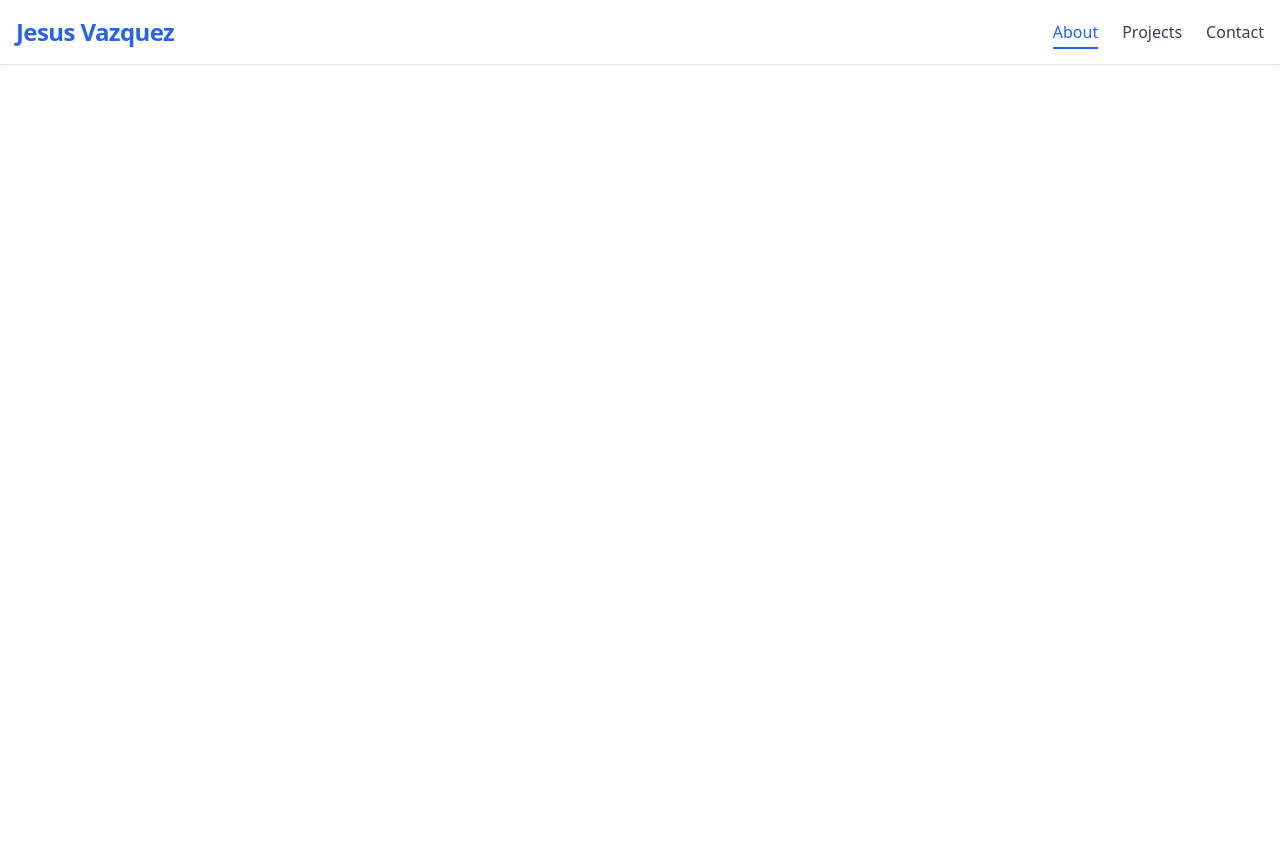
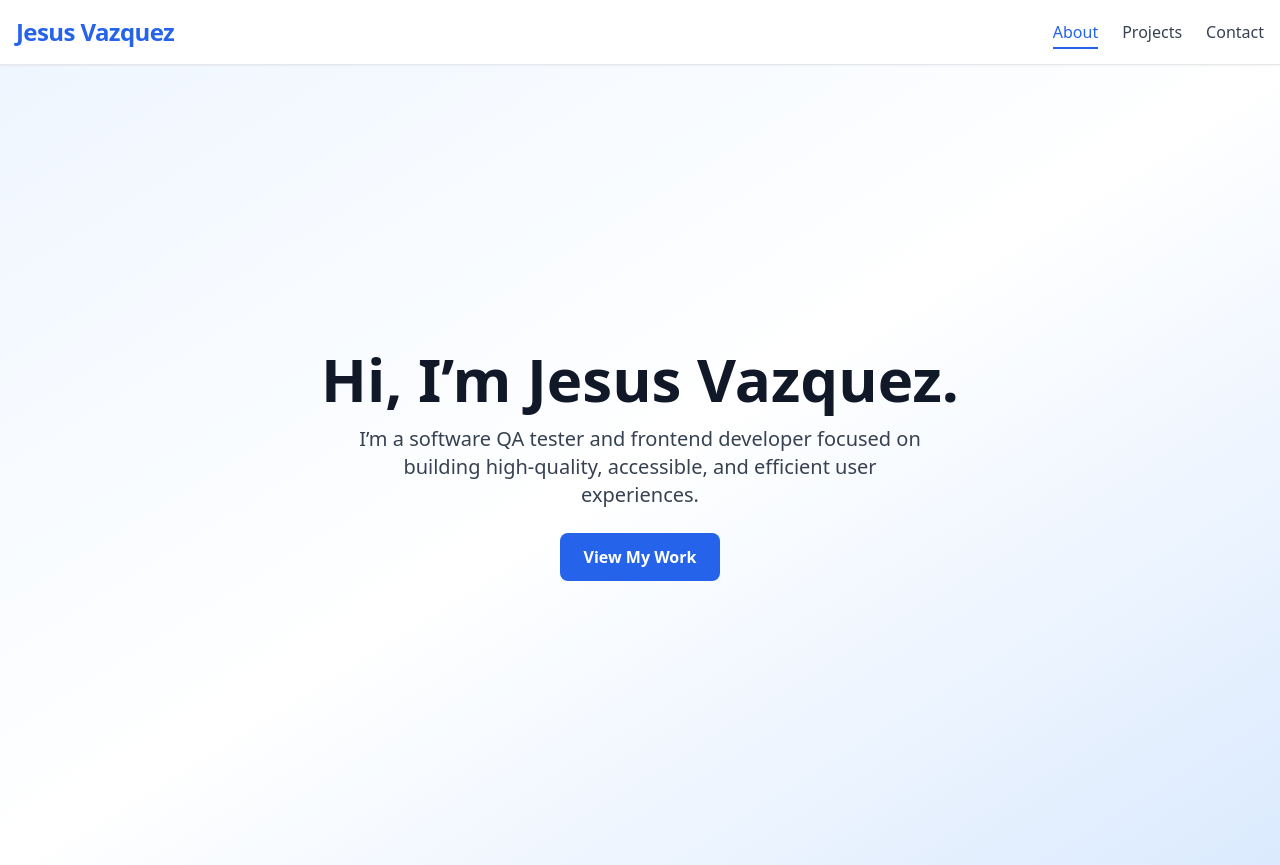
Before and after one commit to JesusV545/my-portfolio, a React (Vite) app: page / in a window 1280 px wide. Before the commit the page ends 800 px from the top, so only its background shows below. Built offline with nearby package versions, Linux system fonts and the light colour scheme.

Commit message:
Implemented Hero Section with a background

```diff
--- a/src/App.jsx
+++ b/src/App.jsx
@@ -1,9 +1,11 @@
 import Navbar from "./components/Navbar";
+import Hero from './components/Hero';
 
 export default function App() {
   return (
     <>
       <Navbar />
+      <Hero />
 
     </>
   );
--- /dev/null
+++ b/src/components/Hero.jsx
@@ -0,0 +1,18 @@
+export default function Hero() {
+  return (
+    <section className="min-h-screen bg-gradient-to-br from-blue-50 via-white to-blue-100 flex flex-col justify-center items-center text-center px-6">
+      <h1 className="text-4xl sm:text-5xl md:text-6xl font-bold leading-tight text-gray-900">
+        Hi, I’m Jesus Vazquez.
+      </h1>
+      <p className="mt-4 text-lg sm:text-xl text-gray-700 max-w-xl">
+        I’m a software QA tester and frontend developer focused on building high-quality, accessible, and efficient user experiences.
+      </p>
+      <a
+        href="#projects"
+        className="mt-6 inline-block bg-blue-600 hover:bg-blue-700 text-white font-semibold py-3 px-6 rounded-lg transition duration-300"
+      >
+        View My Work
+      </a>
+    </section>
+  );
+}
```
Also changed, not shown: src/assets/hero-bg.png (added).
